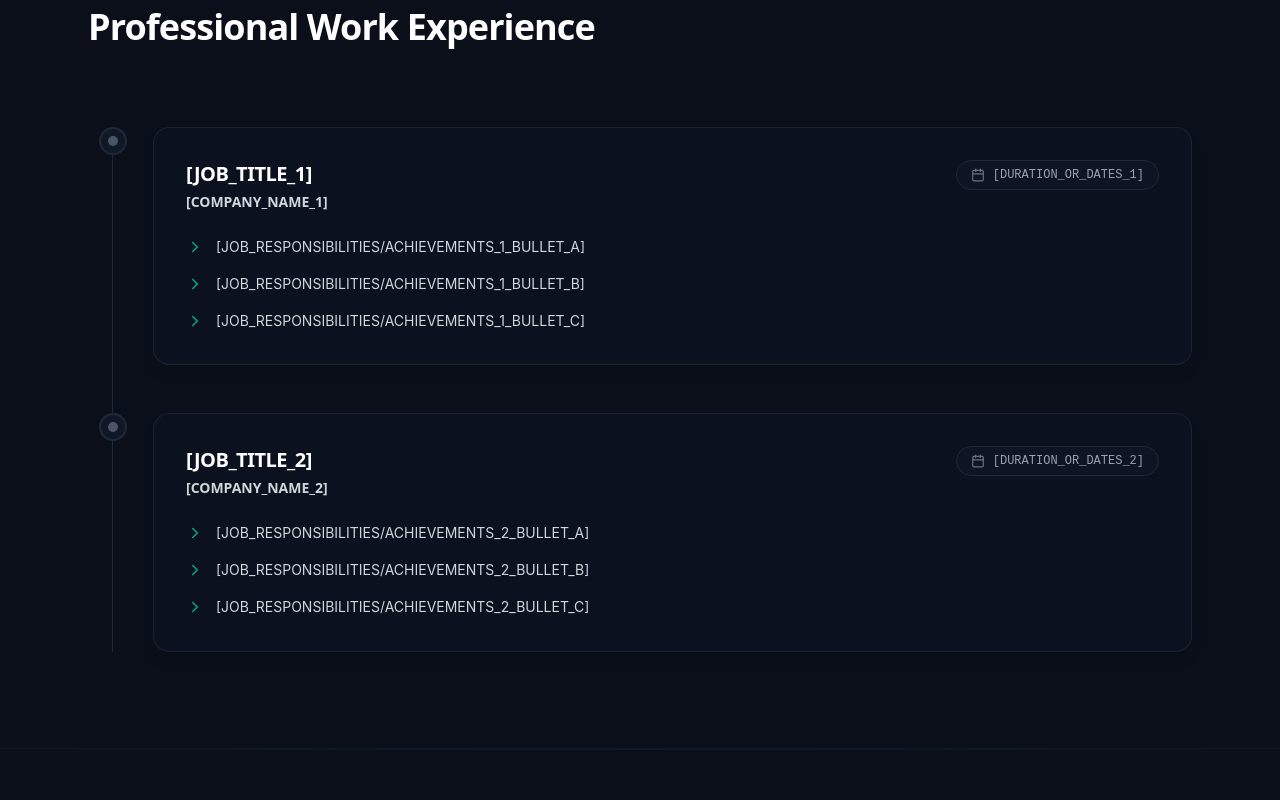
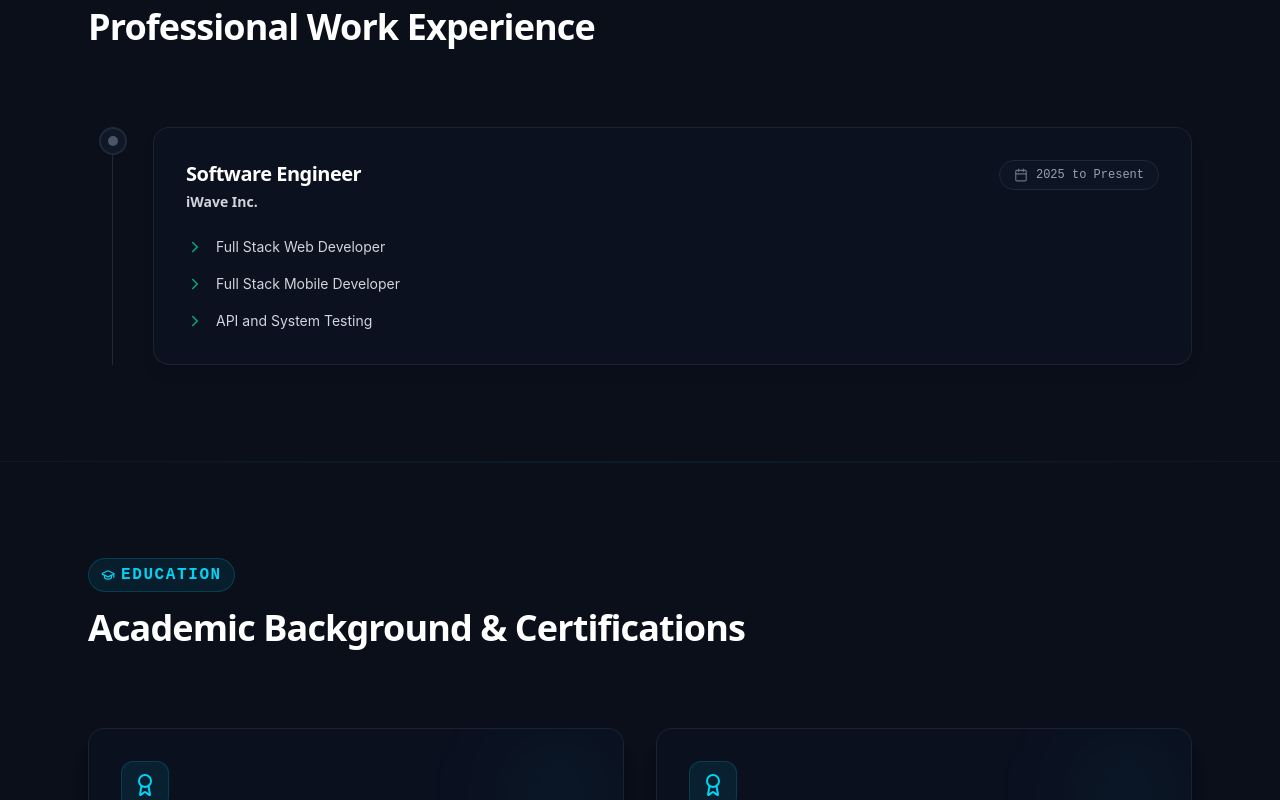
Before and after one commit to Kendiesss/Personal-Portfolio, a React (Vite) app: page / in a window 1280 px wide. Shown: the part 1780-2580 px from the top of the page. Built offline with nearby package versions, Linux system fonts and the light colour scheme.

Commit message:
feat: add Cyberse Link project details
Update data.ts to include the Cyberse Link project and experience information, and add the associated project preview image.

```diff
--- a/src/data.ts
+++ b/src/data.ts
@@ -1,5 +1,6 @@
 import { PersonalDetails, Experience, EducationEntry, Project } from "./types";
 import avatarImage from "./assets/images/avatar.jpg";
+import cyberseLink from "./assets/images/CyberseLink.png";
 
 export const personalDetails: PersonalDetails = {
   name: "JOHN KEN B. ANGELES",
@@ -15,26 +16,15 @@ export const personalDetails: PersonalDetails = {
 export const experiences: Experience[] = [
   {
     id: "exp-1",
-    jobTitle: "[JOB_TITLE_1]",
-    companyName: "[COMPANY_NAME_1]",
-    duration: "[DURATION_OR_DATES_1]",
+    jobTitle: "Software Engineer",
+    companyName: "iWave Inc.",
+    duration: "2025 to Present",
     responsibilities: [
-      "[JOB_RESPONSIBILITIES/ACHIEVEMENTS_1_BULLET_A]",
-      "[JOB_RESPONSIBILITIES/ACHIEVEMENTS_1_BULLET_B]",
-      "[JOB_RESPONSIBILITIES/ACHIEVEMENTS_1_BULLET_C]",
+      "Full Stack Web Developer",
+      "Full Stack Mobile Developer",
+      "API and System Testing",
     ],
-  },
-  {
-    id: "exp-2",
-    jobTitle: "[JOB_TITLE_2]",
-    companyName: "[COMPANY_NAME_2]",
-    duration: "[DURATION_OR_DATES_2]",
-    responsibilities: [
-      "[JOB_RESPONSIBILITIES/ACHIEVEMENTS_2_BULLET_A]",
-      "[JOB_RESPONSIBILITIES/ACHIEVEMENTS_2_BULLET_B]",
-      "[JOB_RESPONSIBILITIES/ACHIEVEMENTS_2_BULLET_C]",
-    ],
-  },
+  }
 ];
 
 export const educationList: EducationEntry[] = [
@@ -73,10 +63,10 @@ export const softSkills: string[] = [
 export const projectsList: Project[] = [
   {
     id: "proj-1",
-    title: "[PROJECT_TITLE_1]",
-    description: "[PROJECT_DESCRIPTION_1]",
-    previewImageUrl: "[PROJECT_PREVIEW_IMAGE_URL_1]",
-    projectLink: "[PROJECT_LINK_1]",
+    title: "Cyberse Link",
+    description: "The next generation AI communication platform. Connect, collaborate, and evolve in the digital frontier.",
+    previewImageUrl: cyberseLink,
+    projectLink: "https://cyberse-link.vercel.app",
     tags: ["React", "TypeScript", "Tailwind CSS"],
   },
   {
```
Also changed, not shown: src/assets/images/CyberseLink.png (added).
